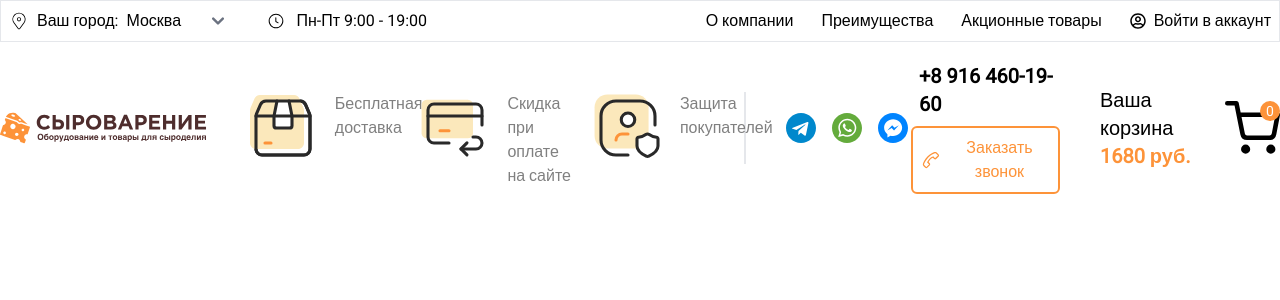
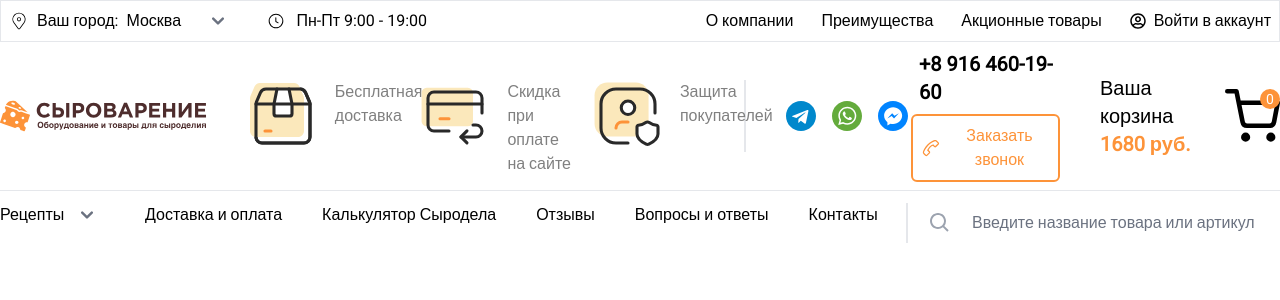
Before and after one commit to jasurhaydarovcode/cheese-react, a React (Vite) app: page / in a window 1280 px wide. Shown: the top 300 px of the page. Built offline with nearby package versions, Linux system fonts and the light colour scheme; a web font is replaced by a local one.

Commit message:
Header END

```diff
--- a/src/components/Header.jsx
+++ b/src/components/Header.jsx
@@ -5,6 +5,7 @@ import {
 } from '../imports/images'
 import { LiaPhoneAltSolid, FiShoppingCart } from '../imports/react-icons'
 import { Link } from 'react-router-dom'
+import { BiSearch } from 'react-icons/bi'
 
 const Header = () => {
   const sellIconItems = [
@@ -26,7 +27,7 @@ const Header = () => {
   return (
     <>
       {/* START HEADER */}
-      <div className='container flex items-center justify-between gap-10 mx-auto py-5'>
+      <div className='container flex items-center justify-between gap-10 mx-auto py-2'>
         {/* START LOGO */}
         <div>
           <Link to="/">
@@ -82,6 +83,54 @@ const Header = () => {
         {/* END CART */}
 
       </div>
+
+      <hr />
+
+      <div className='container mx-auto py-3 flex justify-between'>
+        {/* START MINI NAVIGATIONS */}
+        <div>
+          <ul className='flex items-center gap-10'>
+            <li>
+              <select>
+                <option value="recipes">Рецепты</option>
+              </select>
+            </li>
+
+            <li>
+              <Link to=''>Доставка и оплата</Link>
+            </li>
+
+            <li>
+              <Link to=''>Калькулятор Сыродела</Link>
+            </li>
+
+            <li>
+              <Link to=''>Отзывы</Link>
+            </li>
+
+            <li>
+              <Link to="">Вопросы и ответы</Link>
+            </li>
+
+            <li>
+              <Link to=''>Контакты</Link>
+            </li>
+          </ul>
+        </div>
+        {/* END MINI NAVIGATIONS */}
+
+
+        {/* START SEARCH INPUT */}
+        <div className='border-l-2'>
+          <div className='flex items-center gap-2'>
+            <div className='text-2xl text-gray-400 pl-5'><BiSearch /></div>
+            <input className='border-none w-80' type="text" placeholder='Введите название товара или артикул' />
+          </div>
+        </div>
+        {/* END SEARCH INPUT */}
+
+      </div>
+
       {/* END HEADER */}
     </>
   )
```
